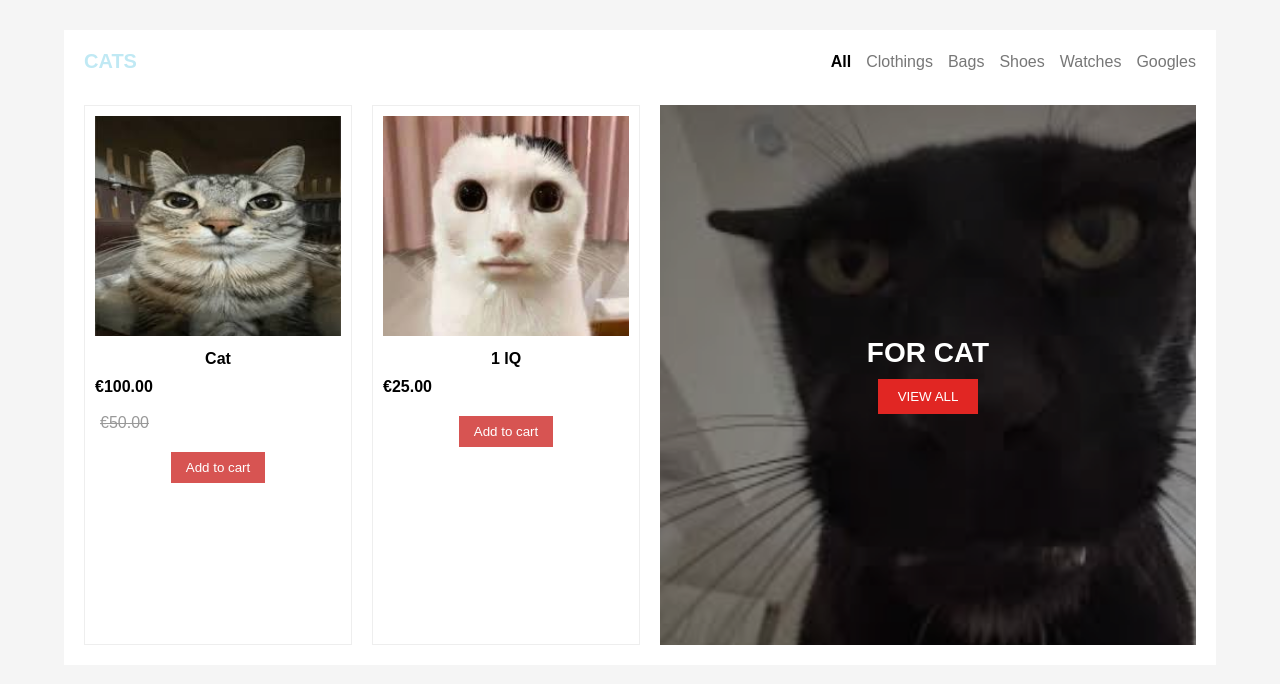
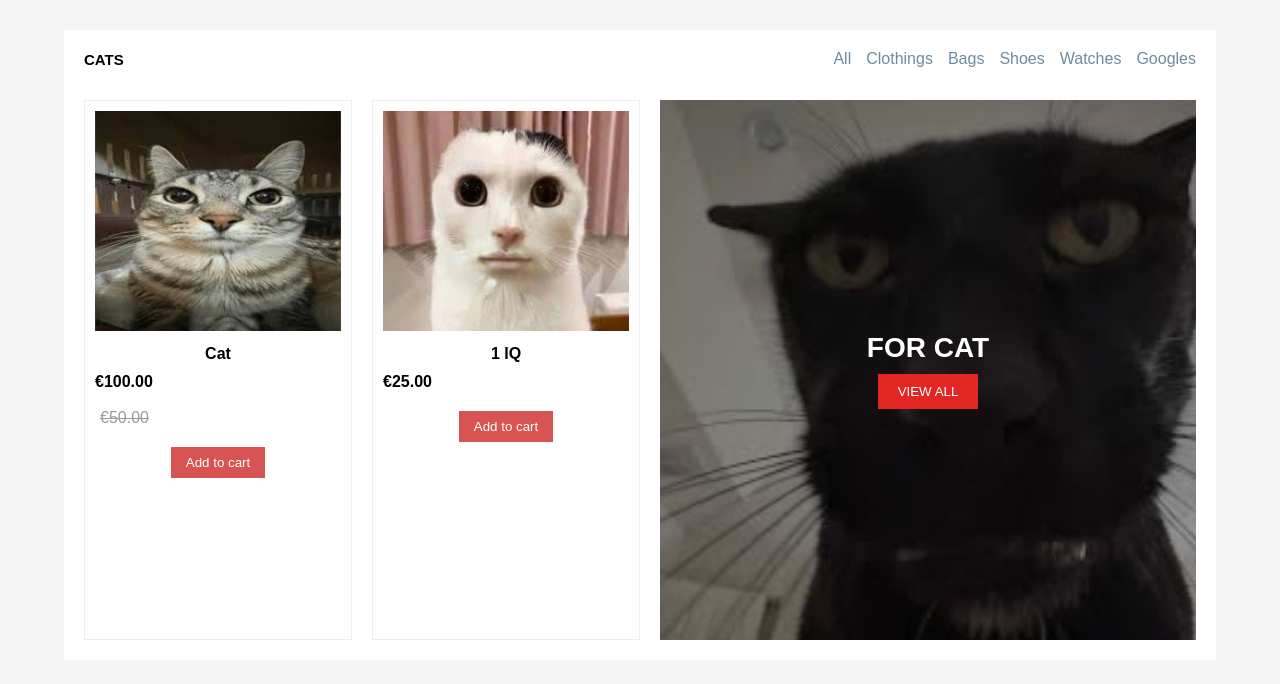
Before and after one commit to CauDravan/TestWebsite, a website: page index.html in a window 1280 px wide. Drawn offline with Linux system fonts and the light colour scheme.

Commit message:
modtify: adjust website

```diff
--- a/css/style.css
+++ b/css/style.css
@@ -26,8 +26,7 @@ body {
 }
 
 .header h2 {
-    font-size: 20px;
-    color: #C0E9F4;
+    font-size: 15px;
 }
 
 .menu {
@@ -39,7 +38,7 @@ body {
 
 .menu li {
     cursor: pointer;
-    color: #777;
+    color: #6E8C9D;
 }
 
 .menu li.active {
--- a/index.html
+++ b/index.html
@@ -12,7 +12,7 @@
     <div class="header">
         <h2>CATS</h2>
         <ul class="menu">
-            <li class="active">All</li>
+            <li>All</li>
             <li>Clothings</li>
             <li>Bags</li>
             <li>Shoes</li>
```
